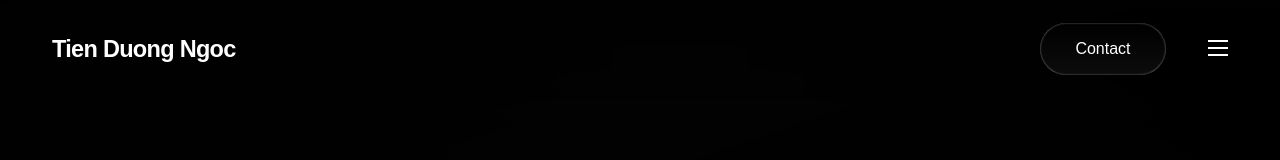
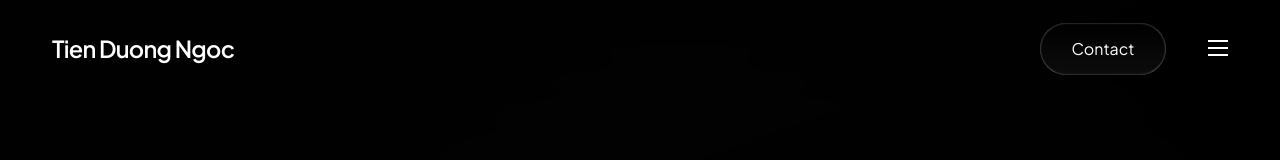
Before and after one commit to tgen16mgc/tienduongtheportfolio, a Next.js app: page / in a window 1280 px wide. Shown: the top 160 px of the page. Built offline with nearby package versions, Linux system fonts and the light colour scheme.

Commit message:
Fix font and hover animations for production

```diff
--- a/src/app/layout.tsx
+++ b/src/app/layout.tsx
@@ -1,6 +1,6 @@
 import './globals.css'
 import type { Metadata } from 'next'
-import { Outfit } from 'next/font/google'
+import { Outfit, Plus_Jakarta_Sans } from 'next/font/google'
 import Navigation from '@/components/Navigation'
 
 const outfit = Outfit({
@@ -10,6 +10,13 @@ const outfit = Outfit({
   preload: true,
   adjustFontFallback: true,
   fallback: ['system-ui', '-apple-system', 'BlinkMacSystemFont', 'Segoe UI', 'Roboto', 'Helvetica Neue', 'Arial', 'sans-serif'],
+})
+
+const jakarta = Plus_Jakarta_Sans({
+  subsets: ['latin'],
+  display: 'swap',
+  variable: '--font-jakarta',
+  preload: true,
 })
 
 export const metadata: Metadata = {
@@ -23,7 +30,7 @@ export default function RootLayout({
   children: React.ReactNode
 }) {
   return (
-    <html lang="en" className={`${outfit.variable}`}>
+    <html lang="en" className={`${outfit.variable} ${jakarta.variable}`}>
       <body className="bg-black font-sans antialiased subpixel-antialiased">
         <Navigation />
         {children}
--- a/src/components/FullScreenMenu.tsx
+++ b/src/components/FullScreenMenu.tsx
@@ -284,24 +284,22 @@ const FullScreenMenu = ({ isOpen, onClose }: FullScreenMenuProps) => {
                     <motion.button
                       onClick={handleHomeClick}
                       disabled={isNavigating}
-                      className={`block text-center text-[26.397px] font-extrabold leading-[105%] tracking-[-0.792px] hover:opacity-80 transition-opacity ${pathname === '/' ? 'text-white' : 'text-[#666666]'} ${isNavigating ? 'pointer-events-none opacity-50' : ''} relative z-[10002]`}
+                      className={`block text-center text-[26.397px] font-extrabold leading-[105%] tracking-[-0.792px] transition-opacity ${pathname === '/' ? 'text-white' : 'text-[#666666]'} ${isNavigating ? 'pointer-events-none opacity-50' : ''} relative z-[10002]`}
                       style={{ pointerEvents: 'auto' }}
+                      whileHover={{ scale: 1.05 }}
+                      transition={{ type: "spring", stiffness: 400, damping: 10 }}
+                    >
+                      HOME
+                    </motion.button>
+                    <Link
+                      href="/about"
+                      onClick={handleClick}
+                      className={`block text-center text-[26.397px] font-extrabold leading-[105%] tracking-[-0.792px] transition-opacity ${pathname === '/about' ? 'text-white' : 'text-[#666666]'}`}
                     >
                       <motion.span
                         whileHover={{ scale: 1.05 }}
                         transition={{ type: "spring", stiffness: 400, damping: 10 }}
-                      >
-                        HOME
-                      </motion.span>
-                    </motion.button>
-                    <Link
-                      href="/about"
-                      onClick={handleClick}
-                      className={`block text-center text-[26.397px] font-extrabold leading-[105%] tracking-[-0.792px] hover:opacity-80 transition-opacity ${pathname === '/about' ? 'text-white' : 'text-[#666666]'}`}
-                    >
-                      <motion.span
-                        whileHover={{ scale: 1.05 }}
-                        transition={{ type: "spring", stiffness: 400, damping: 10 }}
+                        className="inline-block"
                       >
                         ABOUT
                       </motion.span>
@@ -309,11 +307,12 @@ const FullScreenMenu = ({ isOpen, onClose }: FullScreenMenuProps) => {
                     <Link
                       href="/projects"
                       onClick={handleClick}
-                      className={`block text-center text-[26.397px] font-extrabold leading-[105%] tracking-[-0.792px] hover:opacity-80 transition-opacity ${pathname === '/projects' ? 'text-white' : 'text-[#666666]'}`}
+                      className={`block text-center text-[26.397px] font-extrabold leading-[105%] tracking-[-0.792px] transition-opacity ${pathname === '/projects' ? 'text-white' : 'text-[#666666]'}`}
                     >
                       <motion.span
                         whileHover={{ scale: 1.05 }}
                         transition={{ type: "spring", stiffness: 400, damping: 10 }}
+                        className="inline-block"
                       >
                         PROJECTS
                       </motion.span>
@@ -321,11 +320,12 @@ const FullScreenMenu = ({ isOpen, onClose }: FullScreenMenuProps) => {
                     <Link
                       href="/contact"
                       onClick={handleClick}
-                      className={`block text-center text-[26.397px] font-extrabold leading-[105%] tracking-[-0.792px] hover:opacity-80 transition-opacity ${pathname === '/contact' ? 'text-white' : 'text-[#666666]'}`}
+                      className={`block text-center text-[26.397px] font-extrabold leading-[105%] tracking-[-0.792px] transition-opacity ${pathname === '/contact' ? 'text-white' : 'text-[#666666]'}`}
                     >
                       <motion.span
                         whileHover={{ scale: 1.05 }}
                         transition={{ type: "spring", stiffness: 400, damping: 10 }}
+                        className="inline-block"
                       >
                         CONTACT
                       </motion.span>
--- a/tailwind.config.js
+++ b/tailwind.config.js
@@ -9,7 +9,7 @@ module.exports = {
     extend: {
       fontFamily: {
         sans: ['var(--font-outfit)'],
-        'jakarta-sans': ['Plus Jakarta Sans', 'sans-serif'],
+        'jakarta-sans': ['var(--font-jakarta)', 'sans-serif'],
       },
       colors: {
         light: '#F5F5F5',
```
